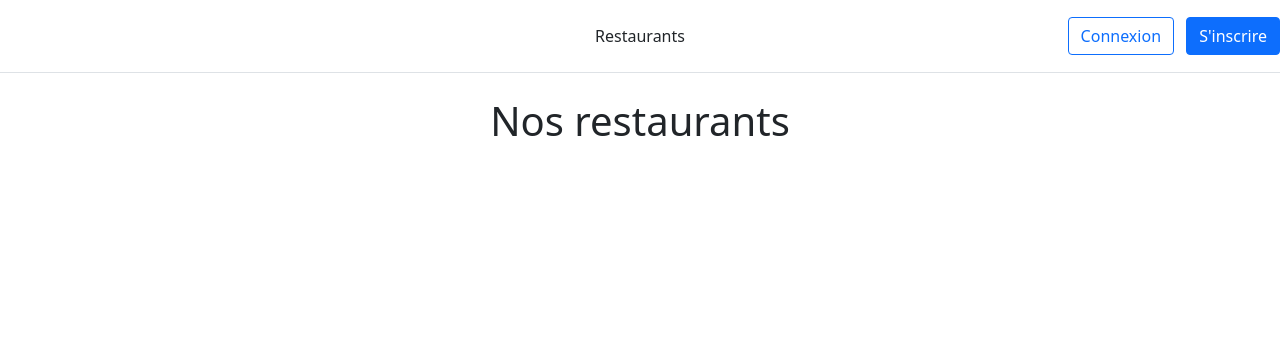
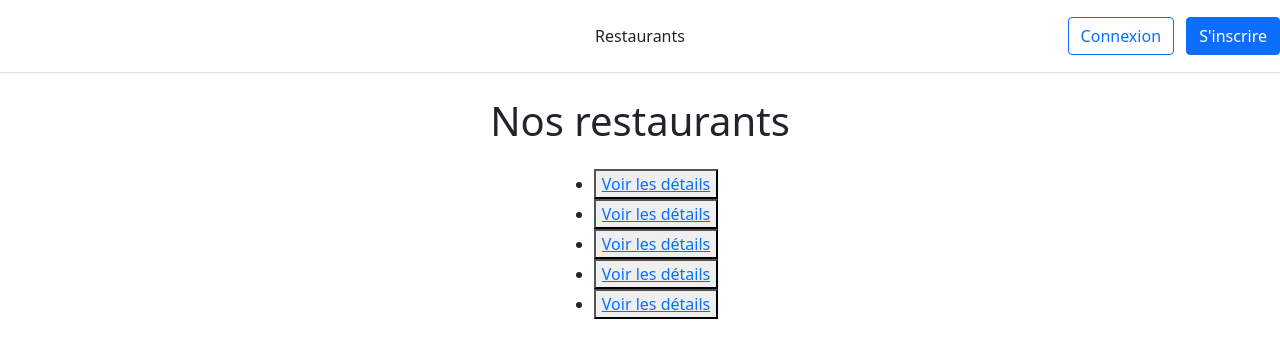
Before and after one commit to Florok10/restaurant, a PHP site: page /create_restaurant_page.php in a window 1280 px wide. Shown: the top 358 px of the page. Run offline with PHP 8.4, Linux system fonts and the light colour scheme.

Commit message:
dernier_push_tout_est_la_normalement_2

```diff
--- a/create_restaurant_page.php
+++ b/create_restaurant_page.php
@@ -56,7 +56,7 @@
                 <button type="submit" for="form_restaurant" class="btn btn-primary" name="submit_restaurant">Envoyer</button>
 
             </div>
-            </form>")
+            </form>
 
                 }
 
@@ -68,6 +68,12 @@
 
 
         <h1 class="text-center">Nos restaurants</h1>
-
+        <ul class="d-flex flex-wrap flex-column align-items-center justify-content-center justify-content-md-between py-3 mb-4">
+        <li><?php $restaurant ?> <button><a href="#">Voir les détails</a></button></li>
+        <li><?php $restaurant ?> <button><a href="#">Voir les détails</a></button></li>
+        <li><?php $restaurant ?> <button><a href="#">Voir les détails</a></button></li>
+        <li><?php $restaurant ?> <button><a href="#">Voir les détails</a></button></li>
+        <li><?php $restaurant ?> <button><a href="#">Voir les détails</a></button></li>
+        </ul>
     </body>
 </html>
```
